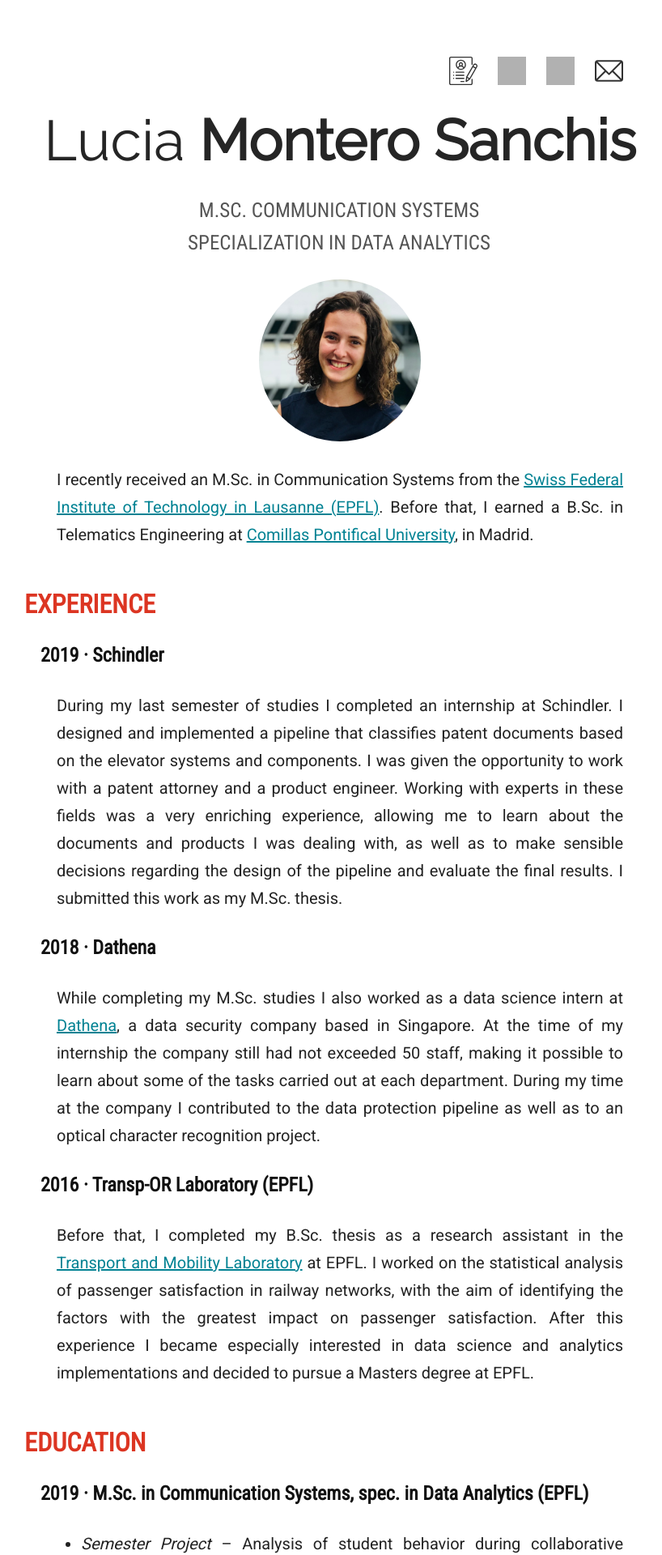
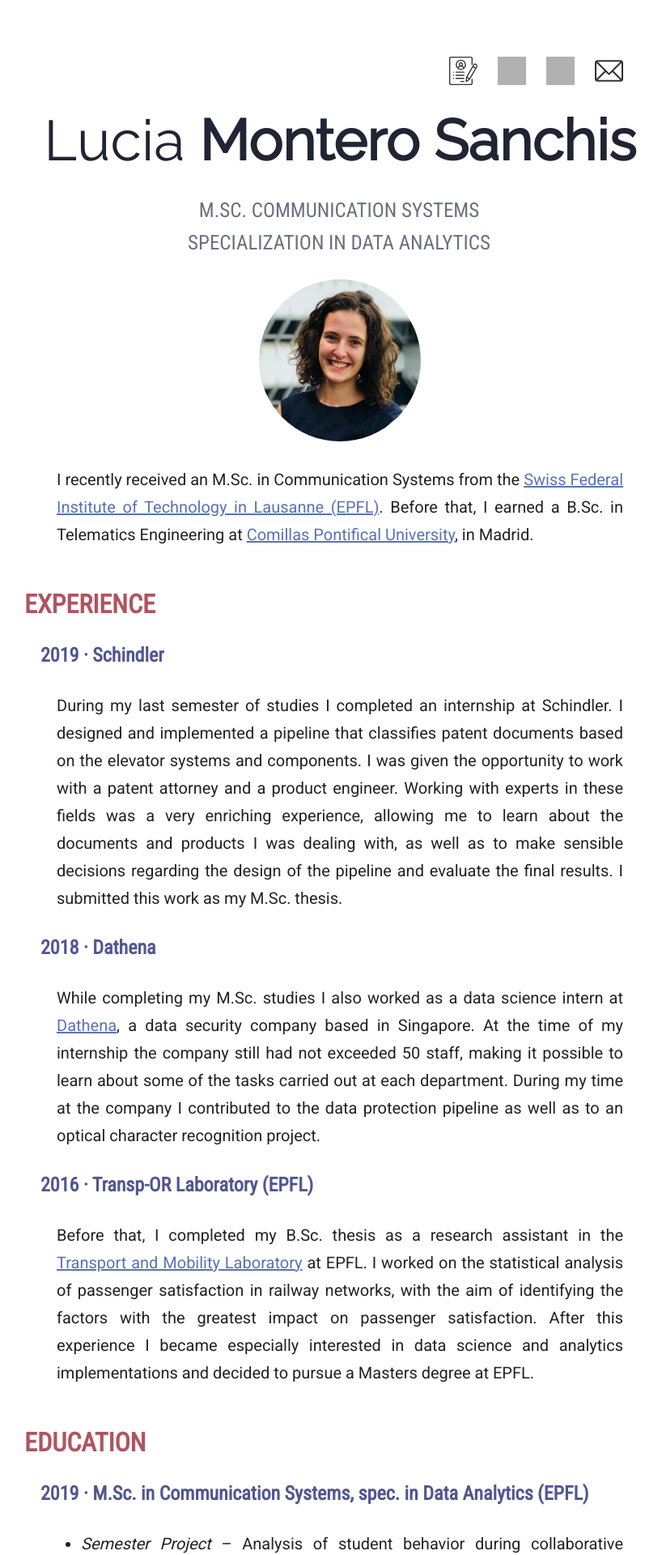
Before and after one commit to lumosan/lumosan.github.io, a Jekyll site: the page built from index.md, in a window 1280 px wide. Shown: the top 1920 px of the page at 81% size, without its empty margins (220-1038 px from the left). Built offline with Jekyll 4.4.1, drawn with Linux system fonts in a browser that asks for light colours; grey boxes are pictures that could not be loaded.

Commit message:
new light mode

```diff
--- a/css/solo.css
+++ b/css/solo.css
@@ -23,17 +23,17 @@ body {
 
 a:link, a:visited {
   text-decoration: underline;
-  color: #018293;
+  color: #5A72B5;
 }
 
 a:hover, a:focus, a:active {
   text-decoration: underline;
-  color: #dc3522;
+  color: #B05460;
 }
 
 h1, h2, h3, h4, h5, h6 {
   margin: 0 0 0.5rem -0.1rem;
-  color: #111;
+  color: #525690;
   text-rendering: optimizeLegibility;
   font-family: 'Roboto Condensed';
   line-height: 1.2
@@ -47,7 +47,7 @@ h1, h2, h3, h4, h5, h6 {
 }
 
 h1 {
-  color: #252525;
+  color: #212433;
   font-family: 'Raleway';
   font-size: 45px;
   font-weight: 700;
@@ -73,7 +73,7 @@ h2 {
   margin-bottom: .5rem;
   font-size: 20px;
   font-weight: 500;
-  color: #555;
+  color: #6C6F7F;
   text-align: center;
 }
 
@@ -85,7 +85,7 @@ h2 {
 
 h3 {
   text-transform: uppercase;
-  color: #dc3522;
+  color: #B05460;
   margin: 2rem -2rem 1.75rem -2rem;
   font-size: 28px;
 
@@ -122,7 +122,7 @@ blockquote {
   margin-right: 0;
   padding: 0rem 0.8rem;
   border-left: .3rem solid #ccc;
-  color: #555;
+  color: #6C6F7F;
 }
 
 blockquote p:last-child {
@@ -305,12 +305,12 @@ pre > code {
 
 .footer a:link {
   text-decoration: underline;
-  color: #555;
+  color: #6C6F7F;
 }
 
 .footer a:visited {
   text-decoration: none;
-  color: #555;
+  color: #6C6F7F;
 }
 
 .footer a:hover, a:focus, a:active {
```
